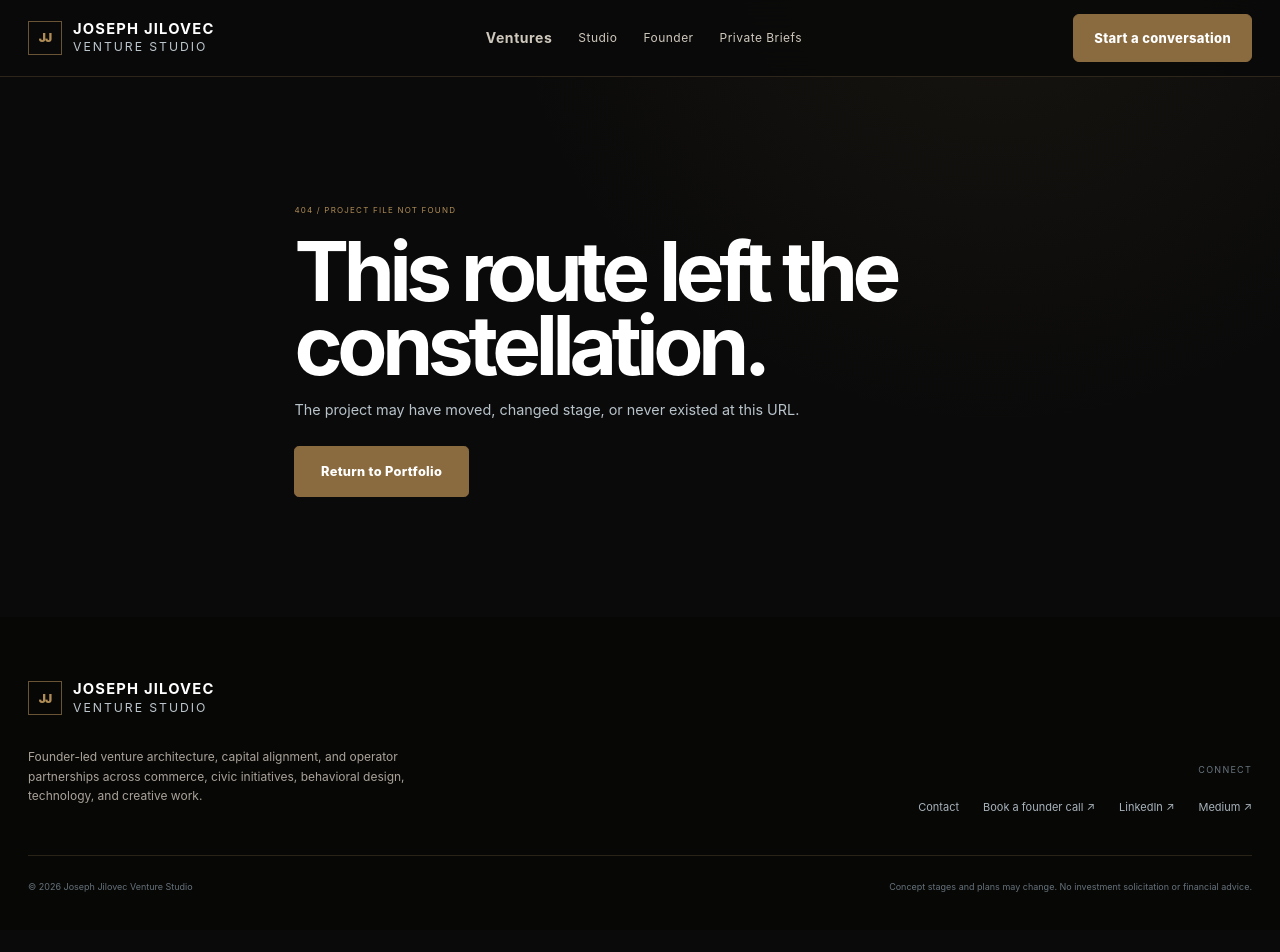
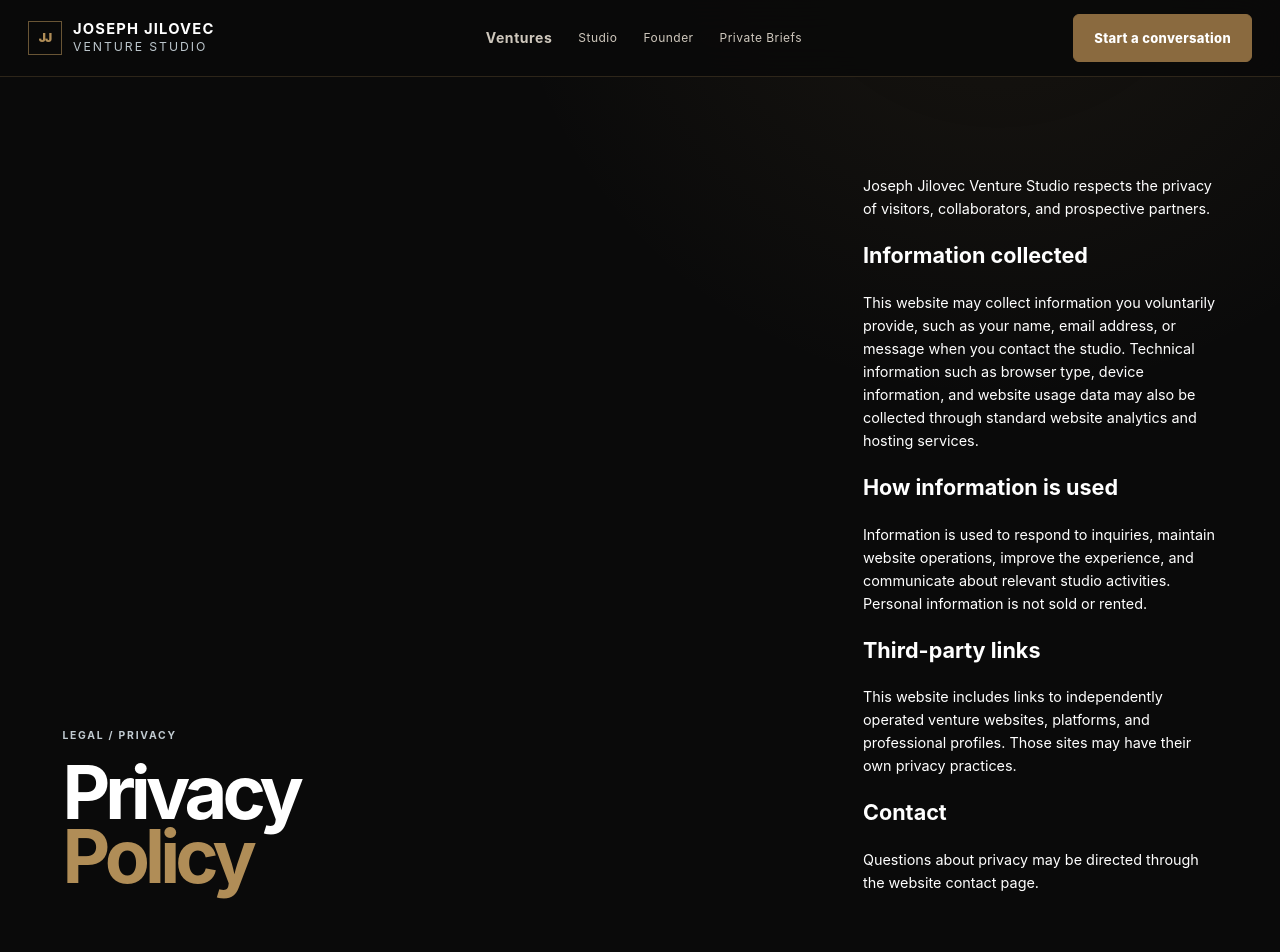
Before and after one commit to josephjilovec/josephjilovec, a Next.js app: page /privacy in a window 1280 px wide. Before the commit this address had no page. Shown: the top 952 px of the page. Before the commit the page ends 930 px from the top, so only its background shows below. Built offline with nearby package versions, Linux system fonts and the light colour scheme.

Commit message:
Add custom privacy policy page

```diff
--- /dev/null
+++ b/app/privacy/page.tsx
@@ -0,0 +1,29 @@
+import { pageMetadata } from "@/lib/metadata";
+
+export const metadata = pageMetadata(
+  "Privacy Policy",
+  "Privacy information for Joseph Jilovec Venture Studio.",
+  "/privacy",
+);
+
+export default function PrivacyPage() {
+  return (
+    <section className="page-hero compact-hero">
+      <div>
+        <p className="hero-kicker">Legal / Privacy</p>
+        <h1>Privacy<br /><span>Policy</span></h1>
+      </div>
+      <div className="prose">
+        <p>Joseph Jilovec Venture Studio respects the privacy of visitors, collaborators, and prospective partners.</p>
+        <h2>Information collected</h2>
+        <p>This website may collect information you voluntarily provide, such as your name, email address, or message when you contact the studio. Technical information such as browser type, device information, and website usage data may also be collected through standard website analytics and hosting services.</p>
+        <h2>How information is used</h2>
+        <p>Information is used to respond to inquiries, maintain website operations, improve the experience, and communicate about relevant studio activities. Personal information is not sold or rented.</p>
+        <h2>Third-party links</h2>
+        <p>This website includes links to independently operated venture websites, platforms, and professional profiles. Those sites may have their own privacy practices.</p>
+        <h2>Contact</h2>
+        <p>Questions about privacy may be directed through the website contact page.</p>
+      </div>
+    </section>
+  );
+}
```
